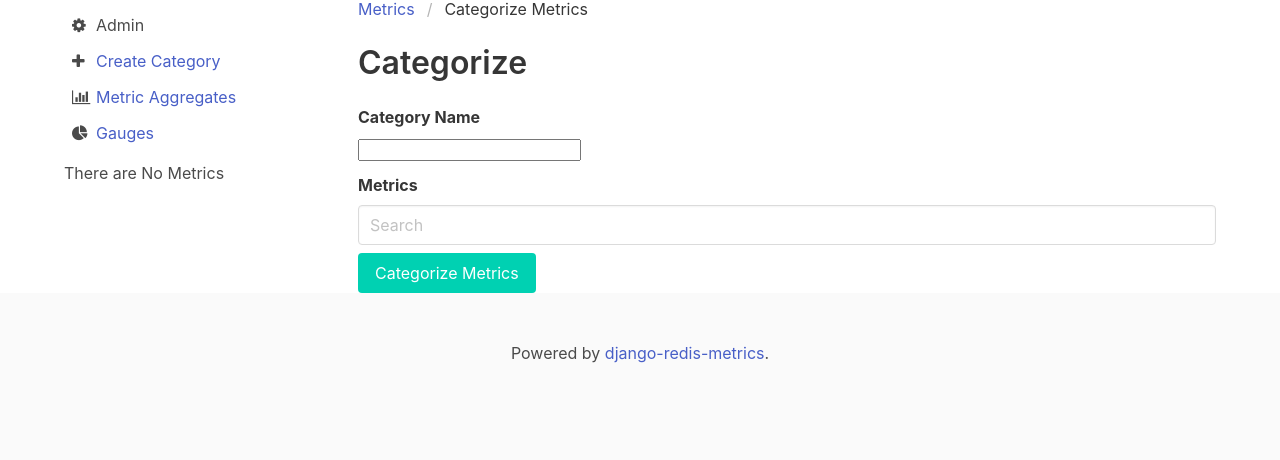
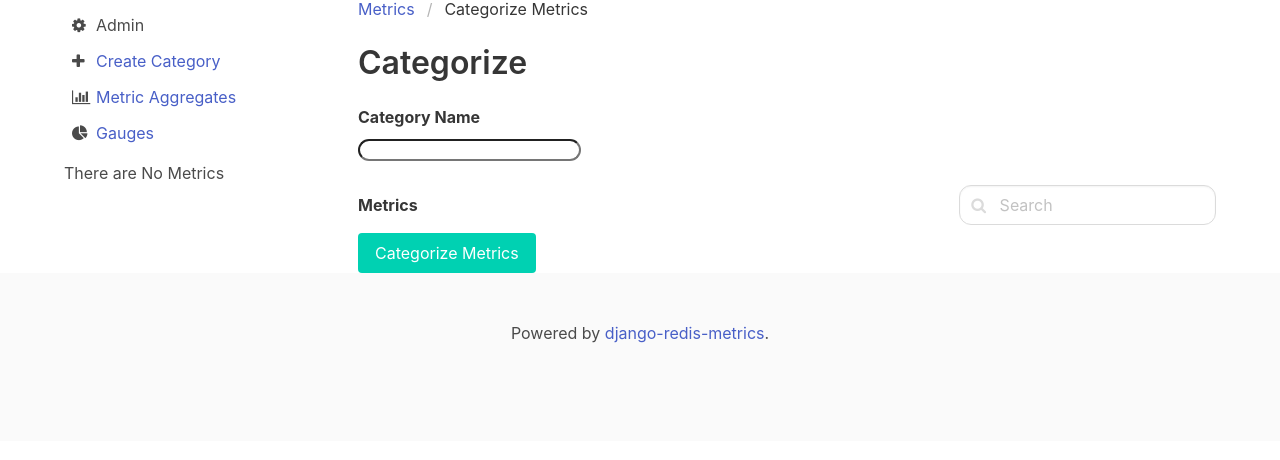
Before and after one commit to bradmontgomery/django-redis-metrics, a Django app: template redis_metrics/templates/redis_metrics/categorize.html in a window 1280 px wide. Shown: the part 71-531 px from the top of the page. Run offline with Django 3.2, Linux system fonts and the light colour scheme; the template is opened without the code that fills it, so the values that code supplies are empty, except form fields; tables that the repository leaves empty hold one stand-in row (values such as "Sample post"); form fields are guessed from the names that the template uses; data that the repository does not hold is empty.

Commit message:
Add custom styling to search fields

```diff
--- a/redis_metrics/static/redis_metrics/css/_custom.css
+++ b/redis_metrics/static/redis_metrics/css/_custom.css
@@ -5,3 +5,13 @@
 .panel-heading {
     border-bottom: 1px solid #ededed !important;
 }
+
+.search-box {
+    width: 30%;
+    margin-left: auto;
+    position: relative;
+}
+
+input[type="text"] {
+    border-radius: 12px;
+}
--- a/redis_metrics/templates/redis_metrics/categorize.html
+++ b/redis_metrics/templates/redis_metrics/categorize.html
@@ -20,11 +20,16 @@
             </div>
         </div>
         <div class="field">
-            <label class="label">Metrics</label>
+            <div style="align-items: center; display: flex;" class="control has-icons-left">
+                <label class="label mb-0">Metrics</label>
+                <div class="search-box mt-3">
+                    <span class="icon is-small" style="position: absolute;">
+                        <i class="fa fa-search"></i>
+                    </span>
+                    <input id="metrics_search" class="input mb-3" type="text" placeholder="Search" autocomplete="off">
+                </div>
+            </div>
         <div class="control">
-        <div class="search-box">
-            <input id="metrics_search" class="input mb-3" type="text" placeholder="Search" autocomplete="off">
-        </div>
         <div class="columns is-multiline" id="metrics_list">
         {% for slug, choice in form.metrics.field.choices %}
         <div class="column is-3-desktop is-4-tablet is-2-mobile searchable-metric" id="id_{{ slug }}">
```
Also changed, not shown: redis_metrics/templates/redis_metrics/aggregate.html (+9 -4 lines).
